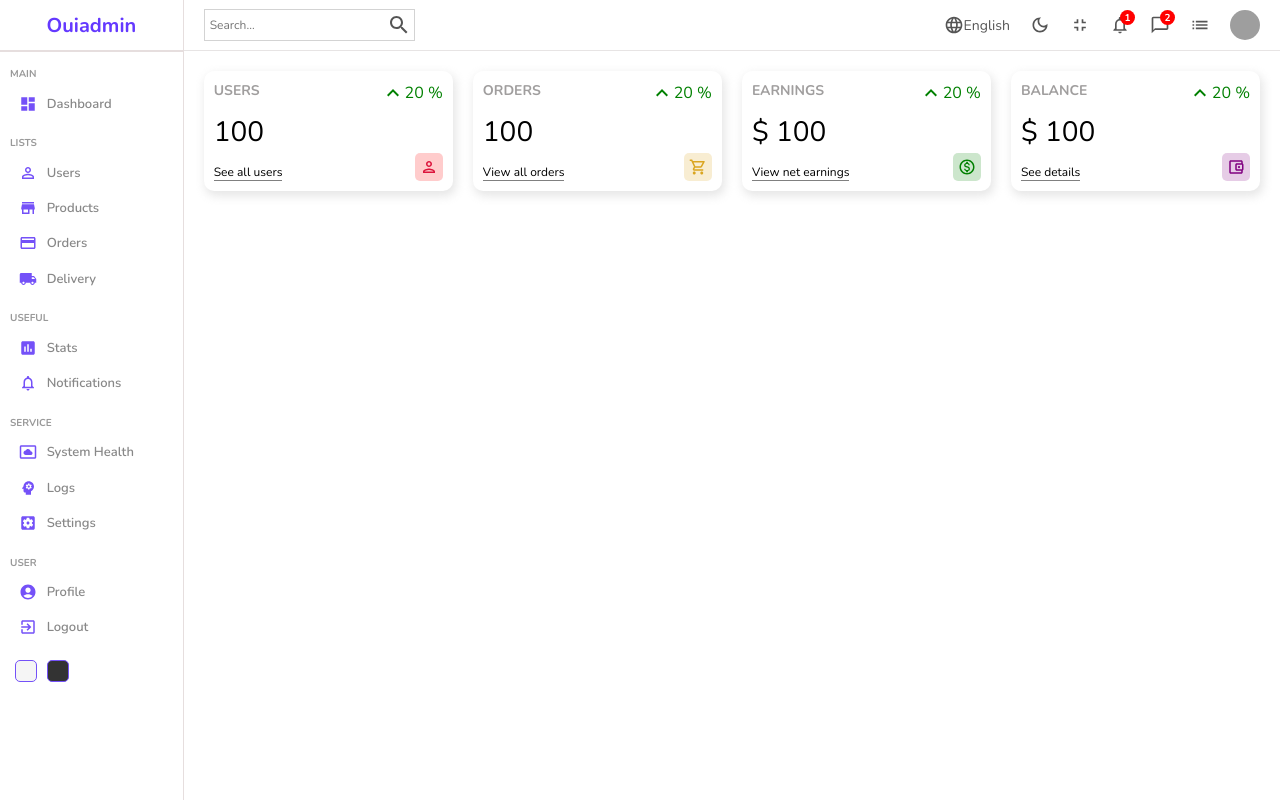
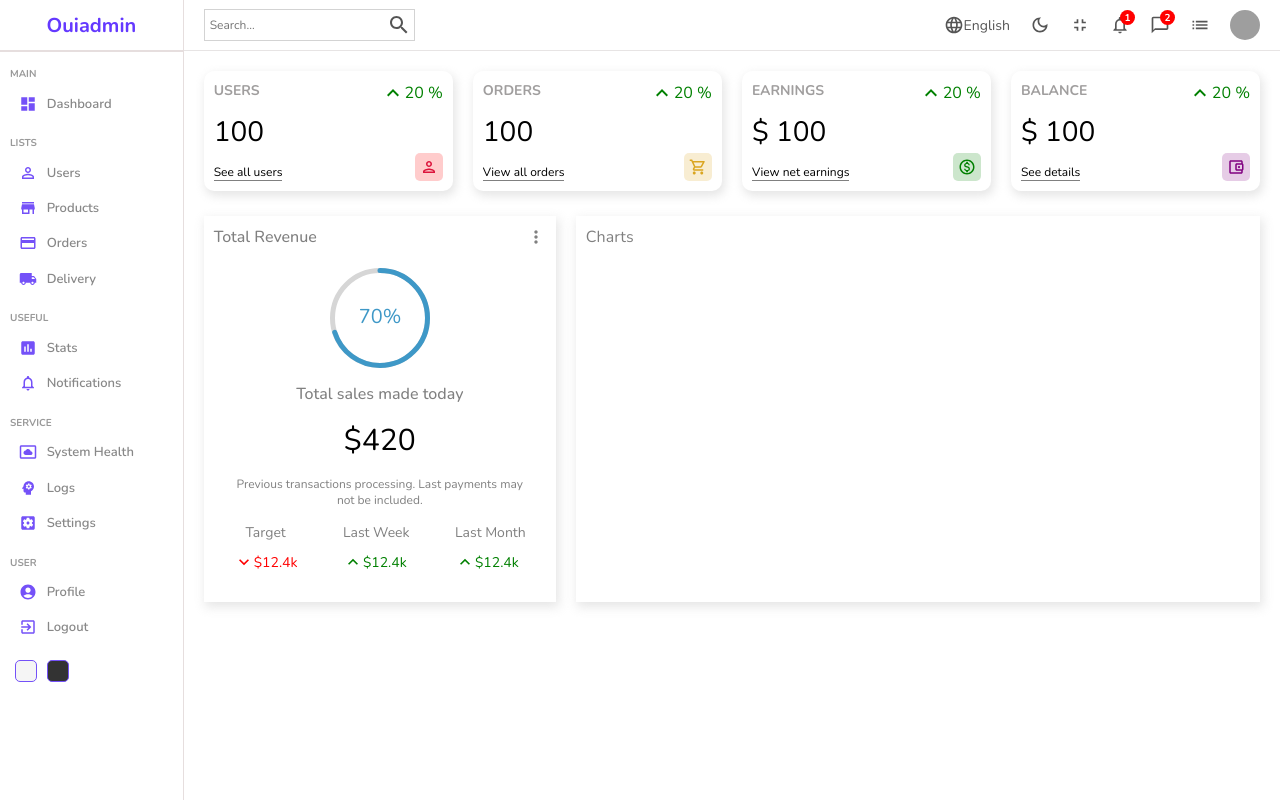
Before and after one commit to amaboh/AdminDashBoard, a React (Create React App) app in the folder board/: page / in a window 1280 px wide. Built offline with nearby package versions, Linux system fonts and the light colour scheme; grey boxes are pictures that could not be loaded; the HTML template or start-up script is replaced by a standard one.

Commit message:
featured component

```diff
--- a/board/package.json
+++ b/board/package.json
@@ -8,6 +8,7 @@
     "@mui/icons-material": "^5.8.3",
     "@mui/material": "^5.8.3",
     "react": "^18.1.0",
+    "react-circular-progressbar": "^2.0.4",
     "react-dom": "^18.1.0",
     "react-router-dom": "^6.3.0",
     "react-scripts": "5.0.1",
--- /dev/null
+++ b/board/src/components/chart/Chart.jsx
@@ -0,0 +1,9 @@
+import "./chart.scss"
+
+const Chart = () => {
+  return (
+    <div className="chart">Charts</div>
+  )
+}
+
+export default Chart
--- /dev/null
+++ b/board/src/components/chart/chart.scss
@@ -0,0 +1,7 @@
+.chart{
+    flex: 4;
+    -webkit-box-shadow: 2px 4px 10px 1px rgba(0, 0, 0, 0.47);
+    box-shadow: 2px 4px 10px 1px rgba(201, 201, 201, 0.47);
+    padding: 10px;
+    color: gray;
+}
--- /dev/null
+++ b/board/src/components/featured/Featured.jsx
@@ -0,0 +1,52 @@
+import "./featured.scss";
+import MoreVertIcon from "@mui/icons-material/MoreVert";
+import { CircularProgressbar } from "react-circular-progressbar";
+import "react-circular-progressbar/dist/styles.css";
+import KeyboardArrowDownIcon from "@mui/icons-material/KeyboardArrowDown";
+import KeyboardArrowUpOutlinedIcon from "@mui/icons-material/KeyboardArrowUpOutlined";
+
+const Featured = () => {
+  return (
+    <div className="featured">
+      <div className="top">
+        <h1 className="title">Total Revenue</h1>
+        <MoreVertIcon fontSize="small" />
+      </div>
+      <div className="bottom">
+        <div className="featuredChart">
+          <CircularProgressbar value={70} text={"70%"} strokeWidth={5} />
+        </div>
+        <p className="title">Total sales made today</p>
+        <p className="amount">$420</p>
+        <p className="desc">
+          Previous transactions processing. Last payments may not be included.
+        </p>
+        <div className="summary">
+          <div className="item">
+            <div className="itemTitle">Target</div>
+            <div className="itemResult negative">
+              <KeyboardArrowDownIcon fontSize="small"/>
+              <div className="resultAmount">$12.4k</div>
+            </div>
+          </div>
+          <div className="item">
+            <div className="itemTitle">Last Week</div>
+            <div className="itemResult positive">
+              <KeyboardArrowUpOutlinedIcon fontSize="small"/>
+              <div className="resultAmount">$12.4k</div>
+            </div>
+          </div>
+          <div className="item">
+            <div className="itemTitle">Last Month</div>
+            <div className="itemResult positive">
+              <KeyboardArrowUpOutlinedIcon fontSize="small"/>
+              <div className="resultAmount">$12.4k</div>
+            </div>
+          </div>
+        </div>
+      </div>
+    </div>
+  );
+};
+
+export default Featured;
--- /dev/null
+++ b/board/src/components/featured/featured.scss
@@ -0,0 +1,79 @@
+.featured {
+    flex: 2;
+    -webkit-box-shadow: 2px 4px 10px 1px rgba(0, 0, 0, 0.47);
+     box-shadow: 2px 4px 10px 1px rgba(201, 201, 201, 0.47);
+     padding: 10px;
+
+     .top{
+         display: flex;
+         align-items: center;
+         justify-content:space-between;
+         color: gray;
+
+         .title{
+            font-size: 16px;
+            font-weight: 500;
+        }
+     }
+
+     .bottom {
+        padding: 20px;
+        display: flex;
+        flex-direction: column;
+        align-items: center;
+        justify-content: center;
+        gap: 15px;
+
+        .featuredChart {
+          width: 100px;
+          height: 100px;
+        }
+
+        .title {
+          font-weight: 500;
+          color: gray;
+        }
+
+        .amount {
+          font-size: 30px;
+        }
+
+        .desc {
+          font-weight: 300;
+          font-size: 12px;
+          color: gray;
+          text-align: center;
+        }
+
+        .summary {
+          width: 100%;
+          display: flex;
+          align-items: center;
+          justify-content: space-between;
+
+          .item {
+            text-align: center;
+
+            .itemTitle {
+              font-size: 14px;
+              color: gray;
+            }
+
+            .itemResult {
+              display: flex;
+              align-items: center;
+              margin-top: 10px;
+              font-size: 14px;
+
+              &.positive {
+                color: green;
+              }
+
+              &.negative {
+                color: red;
+              }
+            }
+          }
+        }
+      }
+}
--- a/board/src/pages/home/Home.jsx
+++ b/board/src/pages/home/Home.jsx
@@ -3,6 +3,8 @@
 import Sidebar from "../../components/sidebar/Sidebar"
 import Navbar from "../../components/navbar/Navbar"
 import Widget from "../../components/widget/Widget"
+import Featured from "../../components/featured/Featured"
+import Chart from "../../components/chart/Chart"
 
 
 const Home = ({type}) => {
@@ -17,6 +19,10 @@
             <Widget type="earning"/>
             <Widget type="balance"/>
           </div>
+          <div className="charts">
+            <Featured/>
+            <Chart/>
+          </div>
         </div>
 
 
--- a/board/src/pages/home/home.scss
+++ b/board/src/pages/home/home.scss
@@ -1,12 +1,18 @@
 .home{
     display: flex;
+
     .homeContainer{
         flex: 6;
 
-        .widgets{
+        .widgets,
+        .charts{
             display: flex;
             padding: 20px;
             gap: 20px;
         }
+
+        .charts{
+            padding: 5px 20px ;
+        }
     }
 }
```
Also changed, not shown: 1 other file (tests, documents, lock files or other folders).
